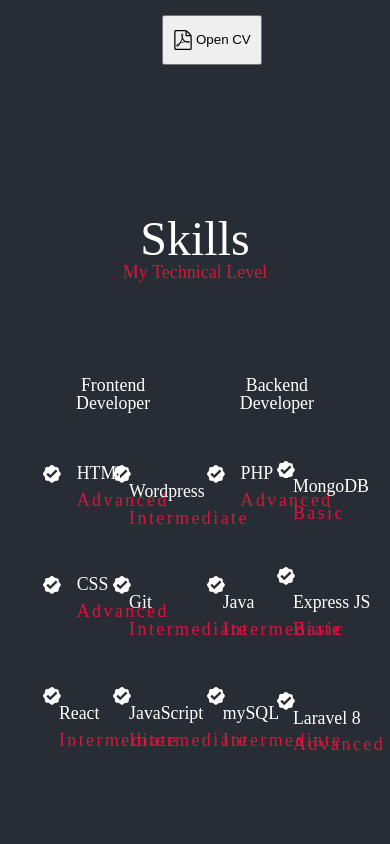
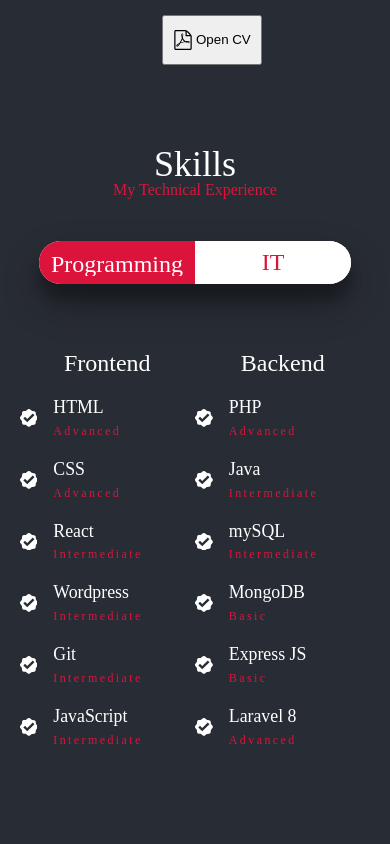
Before and after one commit to GarinMcCullick/PortfolioRedesign, a React (Create React App) app in the folder portfolio/: page / in a window 390 px wide. Shown: the part 1580-2424 px from the top of the page. Built offline with nearby package versions, Linux system fonts and the light colour scheme.

Commit message:
added to skills and updated responsiveness / look

```diff
--- /dev/null
+++ b/portfolio/src/Components/ITSkills.js
@@ -0,0 +1,199 @@
+import React from "react";
+import styled from "styled-components";
+import { GoVerified } from "react-icons/go";
+
+const Container = styled.div`
+  height: 100vh;
+  width: 100%;
+  display: flex;
+  flex-flow: row wrap;
+  justify-content: center;
+  align-items: center;
+  margin-top: -2rem;
+`;
+
+const InnerContainer = styled.div`
+  width: 90%;
+  height: 80%;
+`;
+
+const H4 = styled.h4`
+  margin-top: 3%;
+  @media (max-width: 768px) {
+    font-size: 24px;
+  }
+`;
+
+const Body = styled.div`
+  width: 100%;
+  height: 80%;
+  display: flex;
+  flex-flow: row wrap;
+  justify-content: space-evenly;
+  align-items: center;
+`;
+
+const Box = styled.div`
+  width: 40%;
+  height: 70%;
+  border: 2px solid crimson;
+  border-radius: 25px;
+  display: flex;
+  flex-flow: row wrap;
+  margin: 1rem 0;
+  @media (max-width: 1000px) {
+    width: 80%;
+    border: none;
+  }
+  @media (max-width: 768px) {
+    width: 50%;
+    height: auto;
+    border: none;
+  }
+`;
+
+const Top = styled.div`
+  width: 100%;
+  height: 10%;
+  text-align: center;
+  @media (max-width: 1000px) {
+    margin-bottom: 1.5rem;
+  }
+`;
+
+const Bottom = styled.div`
+  width: 100%;
+  height: 90%;
+  display: flex;
+  flex-wrap: wrap;
+`;
+
+const Ul = styled.ul`
+  width: 50%;
+  height: 100%;
+  display: flex;
+  flex-flow: column wrap;
+  justify-content: space-evenly;
+  align-items: flex-start;
+  @media (max-width: 768px) {
+    width: 100%;
+  }
+`;
+
+const Li = styled.li`
+  margin-left: 20%;
+  display: flex;
+  align-items: center;
+  @media (max-width: 1000px) {
+    margin-left: 0;
+    margin-bottom: 1.5rem;
+  }
+`;
+
+const Span = styled.span`
+  margin-left: 1rem;
+`;
+
+const P = styled.p`
+  font-size: 18px;
+  color: crimson;
+  letter-spacing: 0.15rem;
+  margin-top: 0.5rem;
+  @media (max-width: 1000px) {
+    font-size: 12px;
+  }
+`;
+
+export default function ITPage() {
+  return (
+    <Container>
+      <InnerContainer>
+        <Body>
+          <Box>
+            <Top>
+              <H4>Services</H4>
+            </Top>
+            <Bottom>
+              <Ul>
+                <Li>
+                  <GoVerified />
+                  <Span>
+                    Powerschool
+                    <P>Intermediate</P>
+                  </Span>
+                </Li>
+                <Li>
+                  <GoVerified />
+                  <Span>
+                    Google Admin<P>Advanced</P>
+                  </Span>
+                </Li>
+                <Li>
+                  <GoVerified />
+                  <Span>
+                    SpiceWorks<P>Intermediate</P>
+                  </Span>
+                </Li>
+              </Ul>
+              <Ul>
+                <Li>
+                  <GoVerified />
+                  <Span>
+                    Canvas<P>Intermediate</P>
+                  </Span>
+                </Li>
+                <Li>
+                  <GoVerified />
+                  <Span>
+                    Clever<P>Intermediate</P>
+                  </Span>
+                </Li>
+              </Ul>
+            </Bottom>
+          </Box>
+          <Box>
+            <Top>
+              <H4>Networking</H4>
+            </Top>
+            <Bottom>
+              <Ul>
+                <Li>
+                  <GoVerified />
+                  <Span>
+                    Protocols <P>TCP/IP - DHCP</P>
+                  </Span>
+                </Li>
+                <Li>
+                  <GoVerified />
+                  <Span>
+                    IDRAC<P>basic</P>
+                  </Span>
+                </Li>
+                <Li>
+                  <GoVerified />
+                  <Span>
+                    Avaya IP Management<P>Intermediate</P>
+                  </Span>
+                </Li>
+              </Ul>
+              <Ul>
+                <Li>
+                  <GoVerified />
+                  <Span>
+                    Brands<P>Cisco - Meraki</P>
+                  </Span>
+                </Li>
+                <Li>
+                  <GoVerified />
+                  <Span>
+                    Hardware<P>APs - NICs...</P>
+                  </Span>
+                </Li>
+              </Ul>
+            </Bottom>
+          </Box>
+        </Body>
+      </InnerContainer>
+    </Container>
+  );
+}
--- /dev/null
+++ b/portfolio/src/Components/ProgrammingPage.js
@@ -0,0 +1,211 @@
+import React from "react";
+import styled from "styled-components";
+import { GoVerified } from "react-icons/go";
+
+const Container = styled.div`
+  height: 100vh;
+  width: 100%;
+  display: flex;
+  flex-flow: row wrap;
+  justify-content: center;
+  align-items: center;
+  margin-top: -2rem;
+`;
+
+const InnerContainer = styled.div`
+  width: 90%;
+  height: 80%;
+`;
+
+const H4 = styled.h4`
+  margin-top: 3%;
+  @media (max-width: 768px) {
+    font-size: 24px;
+  }
+`;
+
+const Body = styled.div`
+  width: 100%;
+  height: 80%;
+  display: flex;
+  flex-flow: row wrap;
+  justify-content: space-evenly;
+  align-items: center;
+`;
+
+const Box = styled.div`
+  width: 40%;
+  height: 70%;
+  border: 2px solid crimson;
+  border-radius: 25px;
+  display: flex;
+  flex-flow: row wrap;
+  margin: 1rem 0;
+  @media (max-width: 1000px) {
+    width: 80%;
+    border: none;
+  }
+  @media (max-width: 768px) {
+    width: 50%;
+    height: auto;
+    border: none;
+  }
+`;
+
+const Top = styled.div`
+  width: 100%;
+  height: 10%;
+  text-align: center;
+  @media (max-width: 1000px) {
+    margin-bottom: 1.5rem;
+  }
+`;
+
+const Bottom = styled.div`
+  width: 100%;
+  height: 90%;
+  display: flex;
+  flex-wrap: wrap;
+`;
+
+const Ul = styled.ul`
+  width: 50%;
+  height: 100%;
+  display: flex;
+  flex-flow: column wrap;
+  justify-content: space-evenly;
+  align-items: flex-start;
+  @media (max-width: 768px) {
+    width: 100%;
+  }
+`;
+
+const Li = styled.li`
+  margin-left: 20%;
+  display: flex;
+  align-items: center;
+  @media (max-width: 1000px) {
+    margin-left: 0;
+    margin-bottom: 1.5rem;
+  }
+`;
+
+const Span = styled.span`
+  margin-left: 1rem;
+`;
+
+const P = styled.p`
+  font-size: 18px;
+  color: crimson;
+  letter-spacing: 0.15rem;
+  margin-top: 0.5rem;
+  @media (max-width: 1000px) {
+    font-size: 12px;
+  }
+`;
+
+export default function ProgrammingPage() {
+  return (
+    <Container>
+      <InnerContainer>
+        <Body>
+          <Box>
+            <Top>
+              <H4>Frontend</H4>
+            </Top>
+            <Bottom>
+              <Ul>
+                <Li>
+                  <GoVerified />
+                  <Span>
+                    HTML
+                    <P>Advanced</P>
+                  </Span>
+                </Li>
+                <Li>
+                  <GoVerified />
+                  <Span>
+                    CSS<P>Advanced</P>
+                  </Span>
+                </Li>
+                <Li>
+                  <GoVerified />
+                  <Span>
+                    React<P>Intermediate</P>
+                  </Span>
+                </Li>
+              </Ul>
+              <Ul>
+                <Li>
+                  <GoVerified />
+                  <Span>
+                    Wordpress<P>Intermediate</P>
+                  </Span>
+                </Li>
+                <Li>
+                  <GoVerified />
+                  <Span>
+                    Git<P>Intermediate</P>
+                  </Span>
+                </Li>
+                <Li>
+                  <GoVerified />
+                  <Span>
+                    JavaScript<P>Intermediate</P>
+                  </Span>
+                </Li>
+              </Ul>
+            </Bottom>
+          </Box>
+          <Box>
+            <Top>
+              <H4>Backend</H4>
+            </Top>
+            <Bottom>
+              <Ul>
+                <Li>
+                  <GoVerified />
+                  <Span>
+                    PHP<P>Advanced</P>
+                  </Span>
+                </Li>
+                <Li>
+                  <GoVerified />
+                  <Span>
+                    Java<P>Intermediate</P>
+                  </Span>
+                </Li>
+                <Li>
+                  <GoVerified />
+                  <Span>
+                    mySQL<P>Intermediate</P>
+                  </Span>
+                </Li>
+              </Ul>
+              <Ul>
+                <Li>
+                  <GoVerified />
+                  <Span>
+                    MongoDB<P>Basic</P>
+                  </Span>
+                </Li>
+                <Li>
+                  <GoVerified />
+                  <Span>
+                    Express JS<P>Basic</P>
+                  </Span>
+                </Li>
+                <Li>
+                  <GoVerified />
+                  <Span>
+                    Laravel 8<P>Advanced</P>
+                  </Span>
+                </Li>
+              </Ul>
+            </Bottom>
+          </Box>
+        </Body>
+      </InnerContainer>
+    </Container>
+  );
+}
--- a/portfolio/src/Components/SkillsPage.js
+++ b/portfolio/src/Components/SkillsPage.js
@@ -1,214 +1,185 @@
-import React from "react";
-import styled from "styled-components";
-import { GoVerified } from "react-icons/go";
+import React, { useState } from "react";
+import styled, { keyframes } from "styled-components";
+import ITPage from "./ITSkills";
+import ProgrammingPage from "./ProgrammingPage";
 
-const Container = styled.div`
+export default function SkillsPage() {
+  const [showProgramming, setShowProgramming] = useState(true);
+
+  const Container = styled.section`
     height: 100vh;
     width: 100%;
     display: flex;
-  flex-flow: row wrap;
+    flex-direction: column;
     justify-content: center;
     align-items: center;
-`;
-
-const InnerContainer = styled.div`
-  width: 90%;
-  height: 80%;
   `;
 
   const Title = styled.div`
     width: 100%;
     height: 10%;
-
     display: flex;
-  flex-flow: column wrap;
+    flex-direction: column;
     justify-content: center;
     align-items: center;
   `;
 
   const H2 = styled.h2`
     font-size: 48px;
+    @media (max-width: 768px) {
+      font-size: 36px;
+    }
   `;
 
   const H3 = styled.h3`
     font-size: 18px;
     color: crimson;
-`;
-
-const H4 = styled.h4`
-  margin-top: 3%;
-`;
-
-const Body = styled.div`
-  width: 100%;
-  height: 90%;
-
-  display: flex;
-  flex-flow: row wrap;
-  justify-content: space-evenly;
-  align-items: center;
-`;
-
-const Box = styled.div`
-  width: 40%;
-  height: 70%;
-  border: 2px solid crimson;
-  border-radius: 25px;
-  display: flex;
-  flex-flow: row wrap;
-  @media (max-width: 1000px) {
-    border: none;
+    @media (max-width: 768px) {
+      font-size: 16px;
     }
   `;
 
-const Top = styled.div`
-  width: 100%;
-  height: 10%;
-  text-align: center;
-`;
-
-const Bottom = styled.div`
-  width: 100%;
-  height: 90%;
-  display: flex;
-`;
-
-const Ul = styled.ul`
-  width: 50%;
-  height: 100%;
-
-  display: flex;
-  flex-flow: column wrap;
-  justify-content: space-evenly;
-  align-items: left;
-`;
-
-const Li = styled.li`
-  margin-left: 20%;
-  display: flex;
-  flex-flow: row wrap;
-  @media (max-width: 1000px) {
-    margin-left: 0%;
+  const bounce = keyframes`
+    0%, 20%, 50%, 80%, 100% {
+      transform: translateY(0);
+    }
+    40% {
+      transform: translateY(-15px);
+    }
+    60% {
+      transform: translateY(-7px);
     }
   `;
 
-const Span = styled.span`
-  margin-left: 1rem;
+  const fadeInOut = keyframes`
+    0% {
+      background-size: 0% 2px;
+    }
+    100% {
+      background-size: 100% 2px;
+    }
   `;
 
-const P = styled.p`
-  font-size: 18px;
-  color: crimson;
-  letter-spacing: 0.15rem;
-  margin-top: 0.5rem;
+  const Switch = styled.div`
+    margin-top: 2rem;
+    display: flex;
+    width: 40%;
+    height: 60px;
+    justify-content: space-evenly;
+    align-items: center;
+    border-radius: 25px;
+    background-color: white;
+    box-shadow: 0 19px 38px rgba(0, 0, 0, 0.3), 0 15px 12px rgba(0, 0, 0, 0.22);
+    position: relative;
+    z-index: 1;
+
+    @media (max-width: 768px) {
+      width: 80%;
+      height: 50px;
+    }
   `;
 
-export default function SkillsPage() {
+  const SwitchButton = styled.div`
+    font-size: 40px;
+    flex: 1;
+    height: 100%;
+    display: flex;
+    justify-content: center;
+    align-items: center;
+    cursor: pointer;
+    background-color: ${(props) => (props.active ? "crimson" : "white")};
+    color: ${(props) => (props.active ? "white" : "crimson")};
+    border-radius: ${(props) =>
+      props.left ? "25px 0 0 25px" : "0 25px 25px 0"};
+    position: relative;
+    z-index: 2;
+
+    @media (max-width: 768px) {
+      font-size: 24px;
+    }
+
+    p {
+      margin: 0;
+      text-decoration: none;
+      position: relative;
+      display: inline-block;
+      overflow: hidden;
+
+      span {
+        display: inline-block;
+        vertical-align: middle;
+      }
+
+      .letter {
+        animation: ${bounce} 2s ease infinite;
+      }
+
+      &:after {
+        content: "";
+        position: absolute;
+        left: 0;
+        bottom: -2px;
+        width: 100%;
+        height: 2px;
+        background-color: crimson;
+        background-size: 0% 2px; /* Initially no underline */
+        background-repeat: no-repeat;
+        animation: ${fadeInOut} 2s linear infinite; /* Animation duration */
+        transition: background-size 0.3s ease; /* Smooth transition */
+      }
+    }
+
+    p.active:after {
+      background-size: 100% 2px; /* Full underline when active */
+    }
+  `;
+
   return (
     <Container id="Skills">
-      <InnerContainer>
       <Title>
         <H2>Skills</H2>
-          <H3>My Technical Level</H3>
+        <H3>My Technical Experience</H3>
       </Title>
-        <Body>
-          <Box>
-            <Top>
-              <H4>Frontend Developer</H4>
-            </Top>
-            <Bottom>
-              <Ul>
-                <Li>
-                  <GoVerified />
-                  <Span>
-                    HTML
-                    <P>Advanced</P>
-                  </Span>
-                </Li>
-                <Li>
-                  <GoVerified />
-                  <Span>
-                    CSS<P>Advanced</P>
-                  </Span>
-                </Li>
-                <Li>
-                  <GoVerified />
-                  <Span>
-                    React<P>Intermediate</P>
-                  </Span>
-                </Li>
-              </Ul>
-              <Ul>
-                <Li>
-                  <GoVerified />
-                  <Span>
-                    Wordpress<P>Intermediate</P>
-                  </Span>
-                </Li>
-                <Li>
-                  <GoVerified />
-                  <Span>
-                    Git<P>Intermediate</P>
-                  </Span>
-                </Li>
-                <Li>
-                  <GoVerified />
-                  <Span>
-                    JavaScript<P>Intermediate</P>
-                  </Span>
-                </Li>
-              </Ul>
-            </Bottom>
-          </Box>
-          <Box>
-            <Top>
-              <H4>Backend Developer</H4>
-            </Top>
-            <Bottom>
-              <Ul>
-                <Li>
-                  <GoVerified />
-                  <Span>
-                    PHP<P>Advanced</P>
-                  </Span>
-                </Li>
-                <Li>
-                  <GoVerified />
-                  <Span>
-                    Java<P>Intermediate</P>
-                  </Span>
-                </Li>
-                <Li>
-                  <GoVerified />
-                  <Span>
-                    mySQL<P>Intermediate</P>
-                  </Span>
-                </Li>
-              </Ul>
-              <Ul>
-                <Li>
-                  <GoVerified />
-                  <Span>
-                    MongoDB<P>Basic</P>
-                  </Span>
-                </Li>
-                <Li>
-                  <GoVerified />
-                  <Span>
-                    Express JS<P>Basic</P>
-                  </Span>
-                </Li>
-                <Li>
-                  <GoVerified />
-                  <Span>
-                    Laravel 8<P>Advanced</P>
-                  </Span>
-                </Li>
-              </Ul>
-            </Bottom>
-          </Box>
-        </Body>
-      </InnerContainer>
+      <Switch>
+        <SwitchButton
+          onClick={() => setShowProgramming(true)}
+          active={showProgramming}
+          left
+        >
+          <p className={showProgramming ? "active" : ""}>
+            {showProgramming ? (
+              <>
+                {Array.from("Programming").map((char, index) => (
+                  <span key={index} className="letter">
+                    {char}
+                  </span>
+                ))}
+              </>
+            ) : (
+              "Programming"
+            )}
+          </p>
+        </SwitchButton>
+        <SwitchButton
+          onClick={() => setShowProgramming(false)}
+          active={!showProgramming}
+        >
+          <p className={!showProgramming ? "active" : ""}>
+            {!showProgramming ? (
+              <>
+                {Array.from("IT").map((char, index) => (
+                  <span key={index} className="letter">
+                    {char}
+                  </span>
+                ))}
+              </>
+            ) : (
+              "IT"
+            )}
+          </p>
+        </SwitchButton>
+      </Switch>
+      {showProgramming ? <ProgrammingPage /> : <ITPage />}
     </Container>
   );
 }
```
Lines whose indentation alone changed are shown as unchanged.
